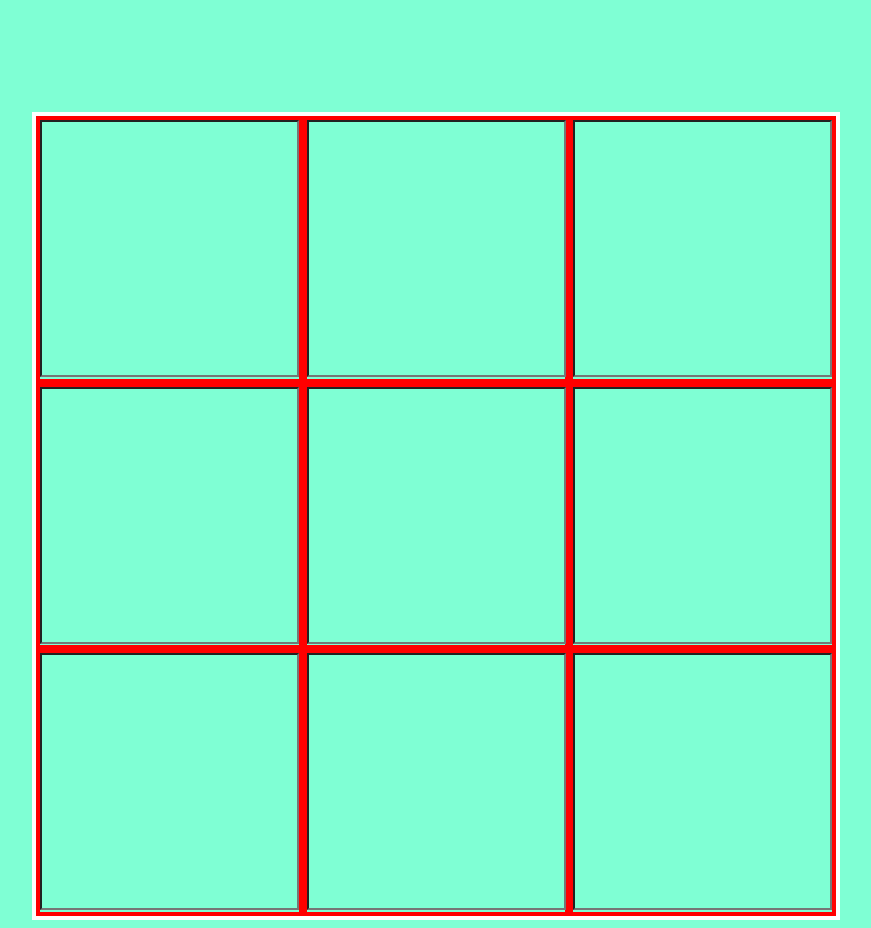
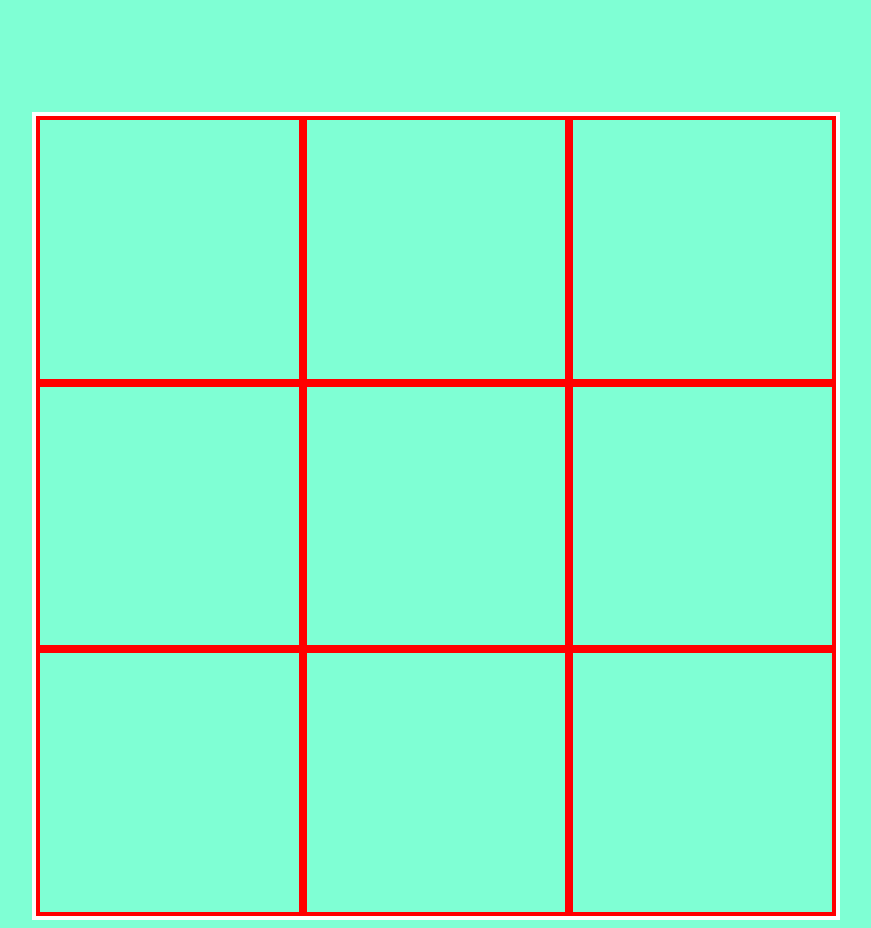
Before and after one commit to sz0320-bit/objlearn, a plain HTML site: page index.html in a window 1280 px wide. Shown: the whole page, without its empty margins (204-1075 px from the left). Drawn offline with Linux system fonts and the light colour scheme.

Commit message:
finishing grid effects, click feature added

```diff
--- a/index.html
+++ b/index.html
@@ -7,15 +7,16 @@
 </head>
 <body>
     <div class="mainboard">
-        <div id="div1" class="inside"><input type="text" class="readbox" id="read1"></div>
-        <div id="div2" class="inside"><input type="text" class="readbox" id="read2"></div>
-        <div id="div3" class="inside"><input type="text" class="readbox" id="read3"></div>
-        <div id="div4" class="inside"><input type="text" class="readbox" id="read4"></div>
-        <div id="div5" class="inside"><input type="text" class="readbox" id="read5"></div>
-        <div id="div6" class="inside"><input type="text" class="readbox" id="read6"></div>
-        <div id="div7" class="inside"><input type="text" class="readbox" id="read7"></div>
-        <div id="div8" class="inside"><input type="text" class="readbox" id="read8"></div>
-        <div id="div9" class="inside"><input type="text" class="readbox" id="read9"></div>
+        <div id="div1" class="inside"><input type="button" class="readbox" id="read1" value="" onclick="set(this)"></div>
+        <div id="div2" class="inside"><input type="button" class="readbox" id="read2" value="" onclick="set(this)"></div>
+        <div id="div3" class="inside"><input type="button" class="readbox" id="read3" value="" onclick="set(this)"></div>
+        <div id="div4" class="inside"><input type="button" class="readbox" id="read4" value="" onclick="set(this)"></div>
+        <div id="div5" class="inside"><input type="button" class="readbox" id="read5" value="" onclick="set(this)"></div>
+        <div id="div6" class="inside"><input type="button" class="readbox" id="read6" value="" onclick="set(this)"></div>
+        <div id="div7" class="inside"><input type="button" class="readbox" id="read7" value="" onclick="set(this)"></div>
+        <div id="div8" class="inside"><input type="button" class="readbox" id="read8" value="" onclick="set(this)"></div>
+        <div id="div9" class="inside"><input type="button" class="readbox" id="read9" value="" onclick="set(this)"></div>
     </div>
+<script src="main.js"></script>
 </body>
 </html>
--- a/main.css
+++ b/main.css
@@ -16,13 +16,18 @@ body{
     border: 4px solid red;
 }
 .readbox{
-    width: 97%;
-    height: 97%;
+    width: 100%;
+    height: 100%;
     background-color: aquamarine;
     font-size: 10rem;
     text-align: center;
+    border: none;
+}
+.readbox:hover{
+    border: 4px solid grey;
+}
 
-}
+
 #div1 { grid-area: 1 / 1 / 2 / 2; }
 #div2 { grid-area: 1 / 2 / 2 / 3; }
 #div3 { grid-area: 1 / 3 / 2 / 4; }
--- a/main.js
+++ b/main.js
@@ -1,3 +1,4 @@
+
 
 function player(name, val){
     this.name = name;
@@ -11,3 +12,23 @@ const returnCon = ({name,val}) => {
 }
 
 returnCon(tx);
+
+/*const readbox = document.querySelector('.readbox');
+readbox.addEventListener('click', () => {
+    alert('lol');
+});*/
+
+let newcheck = true;
+
+function set(x){
+    if(newcheck === true){
+        x.value = 'x';
+        newcheck = false;
+        x.style.pointerEvents = 'none';
+    }
+    else{
+        x.value = 'o';
+        newcheck = true;
+        x.style.pointerEvents = 'none';
+    }
+}
```
